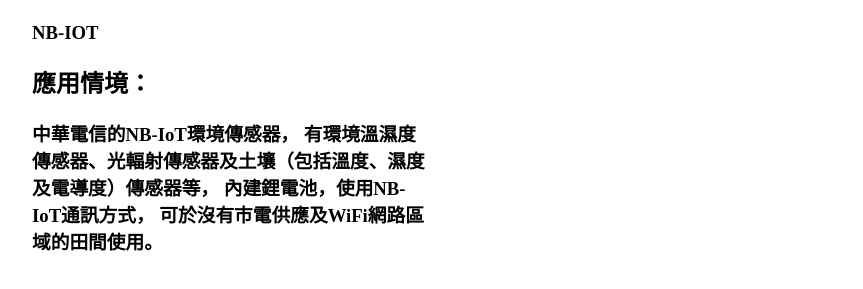
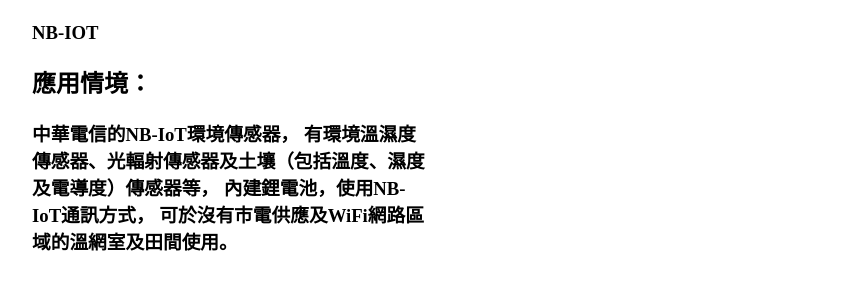
Before and after one commit to CadeChung/DeviceQRcode, a plain HTML site: page index.html in a window 1280 px wide. Shown: the part 353-642 px from the top of the page, without its empty margins (208-1071 px from the left). Drawn offline with Linux system fonts and the light colour scheme.

Commit message:
更改內容20231103 10:17

```diff
--- a/index.html
+++ b/index.html
@@ -20,7 +20,7 @@
                 <h3>中華電信的NB-IoT環境傳感器，
                     有環境溫濕度傳感器、光輻射傳感器及土壤（包括溫度、濕度及電導度）傳感器等，
                     內建鋰電池，使用NB-IoT通訊方式，
-                    可於沒有市電供應及WiFi網路區域的田間使用。
+                    可於沒有市電供應及WiFi網路區域的溫網室及田間使用。
                 </h3>
         </div>
         <div class="img_box">
```
